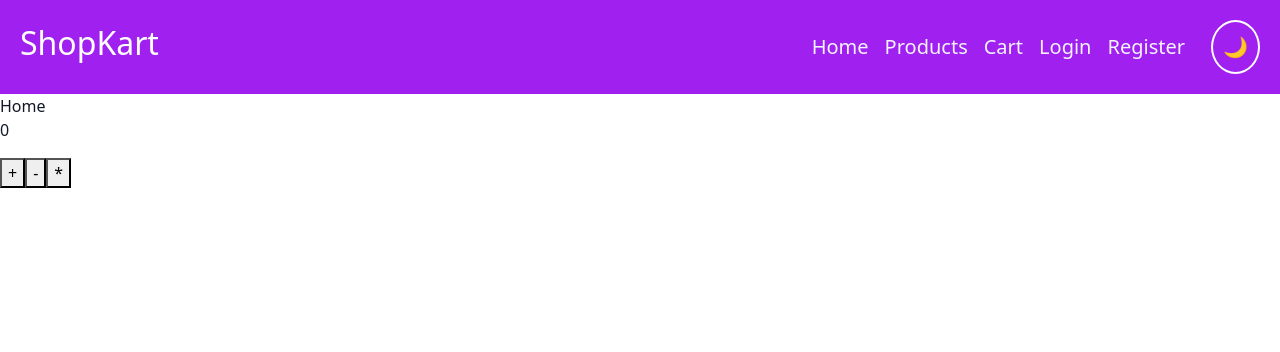
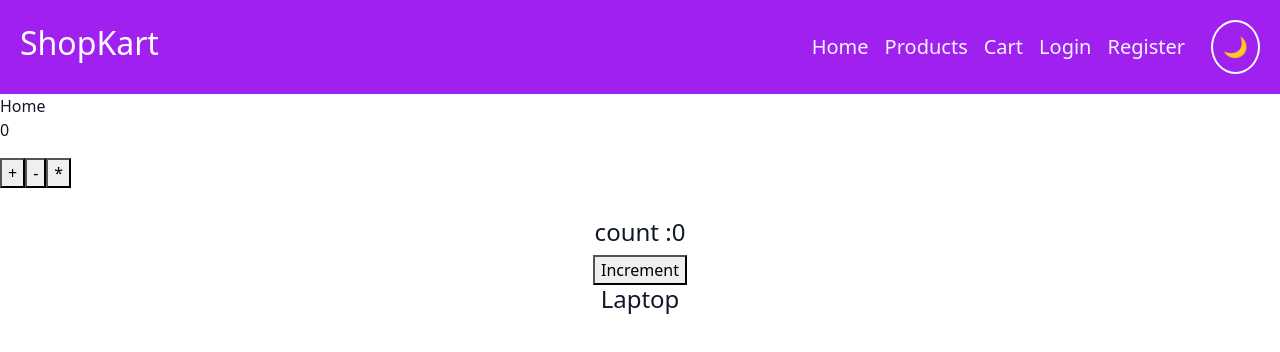
Before and after one commit to bhushank45/MyShopCart, a React (Vite) app: page / in a window 1280 px wide. Shown: the top 352 px of the page. Built offline with nearby package versions, Linux system fonts and the light colour scheme.

Commit message:
practice error handling and memo

```diff
--- a/src/App.jsx
+++ b/src/App.jsx
@@ -10,6 +10,9 @@ import { Outlet } from "react-router-dom";
 import MyProductList from "./Components/MyProductList";
 import { UseEffectDemo } from "./UseEffect/UseEffectDemo";
 import { ThemeContext } from "./context/ThemeContext";
+import ProductInfo from "./Pages/ProductInfo";
+import ErrorBoundary from "./Pages/ErrorBoundary";
+import Counter from "./Memorization/Counter";
 
 function App() {
   const { state } = useContext(ThemeContext);
@@ -25,6 +28,9 @@ function App() {
     >
       <Navbar />
       <Outlet />
+      <Counter></Counter>
+      {/* <ErrorBoundary><ProductInfo/></ErrorBoundary> */}
+
     </div>
   );
 }
--- /dev/null
+++ b/src/Memorization/Counter.jsx
@@ -0,0 +1,15 @@
+import { useState } from "react";
+import Product from "./Product";
+function Counter(){
+    var[count,setCount]=useState(0);
+        return (
+            <div style={{textAlign:"center",margin:"30px"}}>
+                <h4>count :{count}</h4>
+                <button onClick={()=>setCount(count+1)}>Increment</button>
+
+            <Product name="Laptop"/>
+            </div>
+
+        )
+}
+export default Counter;
--- /dev/null
+++ b/src/Memorization/Product.jsx
@@ -0,0 +1,12 @@
+import React from "react";
+
+const Product=React.memo(function Product({name}) {
+    console.log("Rendering..............Product Component");
+  return (
+    <div>
+        <h4>{name}</h4>
+    </div>
+  )
+})
+
+export default Product;
--- /dev/null
+++ b/src/Pages/ErrorBoundary.jsx
@@ -0,0 +1,22 @@
+import React from "react";
+class ErrorBoundary extends React.Component{
+    constructor(props){
+        super(props);
+        this.state={hasError:false};
+    }
+    static getDerivedStateFromError(error){
+        return {hasError:true}
+    }
+    render(){
+        if(this.state.hasError){
+            return (
+                <div>
+                    <h4>Something went wrong</h4>
+                    <h4>Please try later</h4>
+                </div>
+            );
+        }
+        return this.props.children;
+    }
+}
+export default ErrorBoundary;
--- /dev/null
+++ b/src/Pages/ProductInfo.jsx
@@ -0,0 +1,11 @@
+function ProductInfo(){
+    var product;
+    return(
+        <>
+            <h5>Name:{product.name}</h5>
+            <h5>Price:{product.price}</h5>
+            <h5>This is ProductInfo</h5>
+        </>
+    )
+}
+export default ProductInfo;
```
